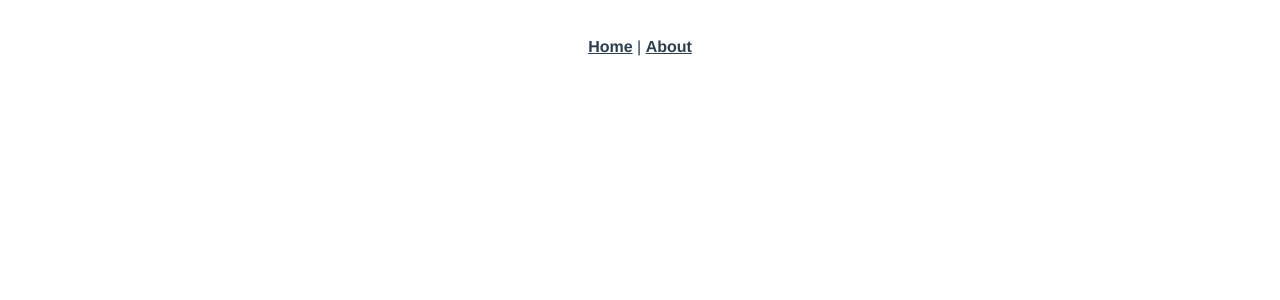
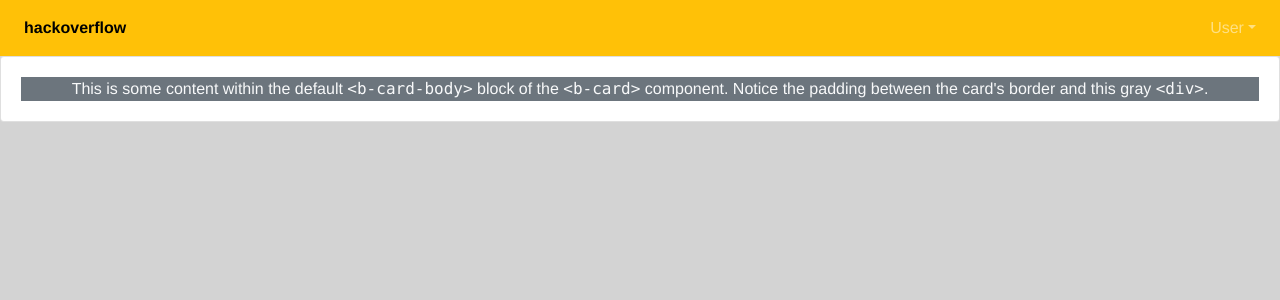
Before and after one commit to king-fox-2019/hackoverflow, a Vue app in the folder client/: page /questions in a window 1280 px wide. Shown: the top 300 px of the page. Built offline with nearby package versions, Linux system fonts and the light colour scheme.

Commit message:
homepage

```diff
--- a/client/package.json
+++ b/client/package.json
@@ -8,8 +8,10 @@
     "lint": "vue-cli-service lint"
   },
   "dependencies": {
+    "bootstrap": "^4.4.1",
+    "bootstrap-vue": "^2.1.0",
     "core-js": "^3.4.3",
-    "vue": "^2.6.10",
+    "vue": "^2.6.11",
     "vue-router": "^3.1.3",
     "vuex": "^3.1.2"
   },
--- a/client/public/index.html
+++ b/client/public/index.html
@@ -5,7 +5,13 @@
     <meta http-equiv="X-UA-Compatible" content="IE=edge">
     <meta name="viewport" content="width=device-width,initial-scale=1.0">
     <link rel="icon" href="<%= BASE_URL %>favicon.ico">
-    <title>client</title>
+    <link rel="stylesheet" href="https://cdnjs.cloudflare.com/ajax/libs/animate.css/3.7.2/animate.min.css">
+    <title>hackoverflow</title>
+    <style>
+      body {
+        background-color: #D3D3D3 !important;
+      }
+    </style>
   </head>
   <body>
     <noscript>
--- a/client/src/App.vue
+++ b/client/src/App.vue
@@ -1,12 +1,23 @@
 <template>
   <div id="app">
-    <div id="nav">
-      <router-link to="/">Home</router-link> |
-      <router-link to="/about">About</router-link>
-    </div>
+    <navbar/>
     <router-view/>
   </div>
 </template>
+
+<script>
+import navbar from '@/components/navbar.vue';
+
+export default {
+  data() {
+    return {
+    };
+  },
+  components: {
+    navbar,
+  },
+};
+</script>
 
 <style>
 #app {
--- /dev/null
+++ b/client/src/components/navbar.vue
@@ -0,0 +1,34 @@
+<template>
+  <div>
+    <b-navbar type="dark" variant="warning">
+      <b-navbar-nav>
+        <b-nav-item class="animated infinite heartBeat" to="/">
+          <strong style="color: black;">hackoverflow</strong>
+        </b-nav-item>
+      </b-navbar-nav>
+      <b-navbar-nav class="ml-auto">
+        <b-nav-item-dropdown text="User" right>
+          <div v-if="$store.state.isLogged">
+            <b-dropdown-item href="#">Account</b-dropdown-item>
+            <b-dropdown-item href="#">Settings</b-dropdown-item>
+          </div>
+          <div v-else>
+            <b-dropdown-item href="#">Login or Register</b-dropdown-item>
+          </div>
+        </b-nav-item-dropdown>
+      </b-navbar-nav>
+    </b-navbar>
+  </div>
+</template>
+
+<script>
+export default {
+  data() {
+    return {
+    };
+  },
+};
+</script>
+
+<style scoped>
+</style>
--- a/client/src/main.js
+++ b/client/src/main.js
@@ -1,10 +1,15 @@
+import BootstrapVue from 'bootstrap-vue'
 import Vue from 'vue';
 import App from './App.vue';
 import router from './router';
 import store from './store';
+import 'bootstrap/dist/css/bootstrap.css'
+import 'bootstrap-vue/dist/bootstrap-vue.css'
+
 
 Vue.config.productionTip = false;
 
+Vue.use(BootstrapVue)
 new Vue({
   router,
   store,
--- a/client/src/router/index.js
+++ b/client/src/router/index.js
@@ -18,6 +18,11 @@ const routes = [
     // which is lazy-loaded when the route is visited.
     component: () => import(/* webpackChunkName: "about" */ '../views/About.vue'),
   },
+  {
+    path: '/questions',
+    name: 'questions',
+    component: () => import(/* webpackChunkName: "questions" */ '../views/Questions.vue'),
+  },
 ];
 
 const router = new VueRouter({
--- a/client/src/store/index.js
+++ b/client/src/store/index.js
@@ -5,6 +5,7 @@ Vue.use(Vuex);
 
 export default new Vuex.Store({
   state: {
+    isLogged: false,
   },
   mutations: {
   },
--- a/client/src/views/Home.vue
+++ b/client/src/views/Home.vue
@@ -1,18 +1,49 @@
 <template>
   <div class="home">
-    <img alt="Vue logo" src="../assets/logo.png">
-    <HelloWorld msg="Welcome to Your Vue.js App"/>
+    <h1 class="animated tada">
+      <strong id="textheader">{{message}}</strong>
+    </h1>
+    <hr>
+    <section class="mt-5">
+      <b-button style="width: 200px;" class="mr-3" variant="warning">
+        ASK
+      </b-button>
+      <b-button to="questions" style="width: 200px;" variant="warning outline-dark">
+        Answer a question
+      </b-button>
+    </section>
   </div>
 </template>
 
 <script>
-// @ is an alias to /src
-import HelloWorld from '@/components/HelloWorld.vue';
 
 export default {
   name: 'home',
+  data() {
+    return {
+      message: 'We <3 People Who Code.',
+    };
+  },
   components: {
-    HelloWorld,
   },
 };
 </script>
+
+<style scoped>
+@import url('https://fonts.googleapis.com/css?family=Lilita+One&display=swap');
+
+h1 {
+  margin-top: 12%;
+}
+#textheader {
+  font-family: 'Lilita One', cursive;
+  font-size: 6rem;
+  color: orange;
+  outline-color: black !important;
+}
+hr {
+  color: red;
+  margin-left: 30%;
+  margin-right: 30%
+}
+</style>
--- /dev/null
+++ b/client/src/views/Questions.vue
@@ -0,0 +1,25 @@
+<template>
+  <div>
+    <b-card class="text-center">
+      <div class="bg-secondary text-light">
+        This is some content within the default <samp>&lt;b-card-body&gt;</samp> block of the
+        <samp>&lt;b-card&gt;</samp> component. Notice the padding between the card's border and this
+        gray <samp>&lt;div&gt;</samp>.
+      </div>
+    </b-card>
+  </div>
+</template>
+
+<script>
+export default {
+  name: 'Questions',
+  data() {
+    return {
+      message: 'Hello world',
+    };
+  },
+};
+</script>
+
+<style scoped>
+</style>
```
Also changed, not shown: 2 other files (tests, documents, lock files or other folders).
